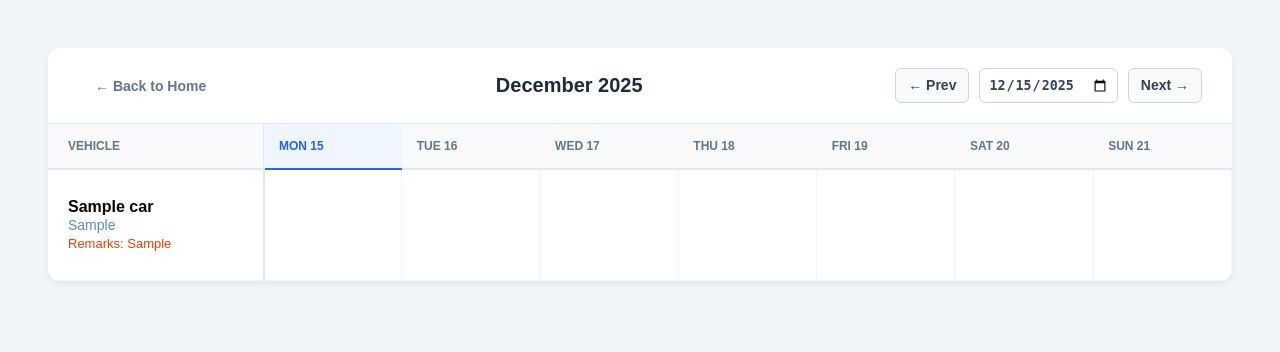
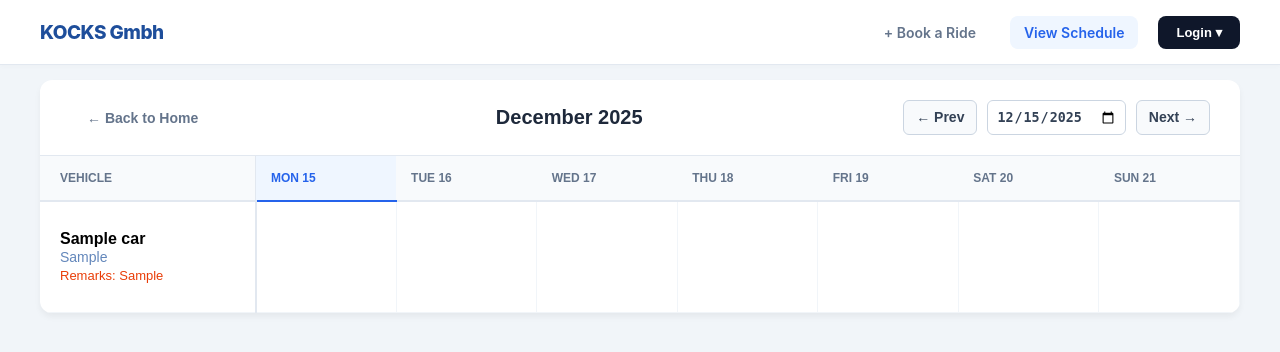
Before and after one commit to RohanDarjii/carpooling-main, a Django app: page /calender/ in a window 1280 px wide. Shown: the top 352 px of the page. Run offline with Django 5.2, Linux system fonts and the light colour scheme; tables that the repository leaves empty hold one stand-in row (values such as "Sample post").

Commit message:
with navbar

```diff
--- a/carpooling-main/calender/templates/calender/calender.html
+++ b/carpooling-main/calender/templates/calender/calender.html
@@ -3,117 +3,13 @@
 <head>
     <meta charset="UTF-8">
     <title>Booking Schedule</title>
+    {% load static %}
     <style>
-        /* --- GLOBAL STYLES --- */
-        body { background: #f1f5f9; font-family: sans-serif; padding: 40px; }
-        .container { background: white; border-radius: 12px; box-shadow: 0 4px 6px rgba(0,0,0,0.05); overflow: hidden; }
-
-        /* HEADER */
-        .header { padding: 20px 30px; display: flex; justify-content: space-between; align-items: center; border-bottom: 1px solid #e2e8f0; }
-        .title { font-size: 20px; font-weight: 800; color: #1e293b; }
-        .nav-group { display: flex; gap: 10px; }
-        .btn-nav { text-decoration: none; padding: 8px 12px; background: #f8fafc; border: 1px solid #cbd5e1; border-radius: 6px; color: #334155; font-weight: 600; font-size: 14px; }
-        .nav-input { padding: 8px; border: 1px solid #cbd5e1; border-radius: 6px; color: #334155; font-weight: 700; }
-
-        /* TABLE */
-        table { width: 100%; border-collapse: collapse; table-layout: fixed; }
-        th { text-align: left; padding: 15px; background: #f8fafc; border-bottom: 2px solid #e2e8f0; color: #64748b; font-size: 12px; text-transform: uppercase; }
-        .col-car { width: 180px; padding-left: 20px; border-right: 1px solid #e2e8f0; }
-        .today-header { color: #2563eb; background: #eff6ff; border-bottom-color: #2563eb; }
-
-        td { padding: 0; border-bottom: 1px solid #f1f5f9; border-right: 1px solid #f1f5f9; height: 80px; vertical-align: top; }
-        .car-cell { padding: 15px 20px; vertical-align: middle; border-right: 2px solid #e2e8f0; }
-        .car-name { font-weight: 700; display: block; }
-        .car-plate { font-size: 14px; color: #6387bbff; }
-        .car-remarks { font-size: 13px; color: rgba(233, 61, 8, 1); }
-
-        /* --- THE LOGIC CSS: VISUAL CHIPS --- */
-        .day-wrapper { padding: 6px 0; } /* Wrapper to add vertical spacing */
-
-        .booking-chip {
-            height: 42px;
-            font-size: 11px;
-            display: flex;
-            flex-direction: column;
-            justify-content: center;
-            padding: 0 8px;
-            margin-bottom: 4px;
-            color: #1e3a8a;
-            position: relative;
-            background: #dbeafe; /* Light Blue Base */
-        }
-
-        /* CASE 1: Single Day (Rounded All) */
-        .chip-single {
-            margin: 0 6px;
-            margin-top: 3px;
-            border-radius: 6px;
-            border-left: 3px solid #2563eb;
-        }
-
-        /* CASE 2: Start of Multi-Day (Round Left, Flat Right) */
-        .chip-start {
-            margin-left: 6px;
-            margin-right: -1px; /* Overlap border */
-            margin-top: 3px;
-            border-top-left-radius: 6px;
-            border-bottom-left-radius: 6px;
-            border-left: 3px solid #2563eb;
-            z-index: 2;
-        }
-
-        /* CASE 3: Middle (Flat All, Lighter) */
-        .chip-middle {
-            margin-left: -1px;
-            margin-right: -1px;
-            margin-top: 3px;
-            background: #eff6ff; /* Lighter blue */
-            opacity: 0.8;
-            z-index: 1;
-        }
-        /* Dotted line to show continuation */
-        .chip-middle::after {
-            content: "••••";
-            position: absolute; width: 100%; text-align: center;
-            color: #93c5fd; letter-spacing: 2px; font-size: 10px; left:0;
-        }
-
-        /* CASE 4: End of Multi-Day (Flat Left, Round Right) */
-        .chip-end {
-            margin-left: -1px;
-            margin-right: 6px;
-            margin-top: 3px;
-            border-top-right-radius: 6px;
-            border-bottom-right-radius: 6px;
-            background: #dbeafe;
-        }
-
-        .time-text { font-weight: 800; white-space: nowrap; }
-        .dest-text { color: #2563eb; white-space: nowrap; overflow: hidden; text-overflow: ellipsis; }
-        /* Add inside <style> tag */
-
-        .btn-back {
-            text-decoration: none;
-            color: #64748b;         /* Muted slate color */
-            font-weight: 600;
-            font-size: 14px;
-            padding: 8px 16px;
-            border-radius: 6px;
-            background: transparent;
-            border: 1px solid transparent;
-            transition: all 0.2s;
-            margin-right: 20px;     /* Space between button and Month Title */
-        }
-
-        .btn-back:hover {
-            background: #e2e8f0;    /* Light grey hover */
-            color: #1e293b;         /* Dark text on hover */
-            border-color: #cbd5e1;
-        }
+        @import url("{% static 'calender.css' %}");
     </style>
 </head>
 <body>
-
+{% include 'home/navbar.html' %}
 <div class="container">
     <div class="header">
         <a href="{% url 'home' %}" class="btn-back">
--- /dev/null
+++ b/carpooling-main/home/static/calender.css
@@ -0,0 +1,106 @@
+/* --- GLOBAL STYLES --- */
+        body { background: #f1f5f9; font-family: sans-serif; padding: 40px; }
+        .container { background: white; border-radius: 12px; box-shadow: 0 4px 6px rgba(0,0,0,0.05); overflow: hidden; }
+
+        /* HEADER */
+        .header { padding: 20px 30px; display: flex; justify-content: space-between; align-items: center; border-bottom: 1px solid #e2e8f0; }
+        .title { font-size: 20px; font-weight: 800; color: #1e293b; }
+        .nav-group { display: flex; gap: 10px; }
+        .btn-nav { text-decoration: none; padding: 8px 12px; background: #f8fafc; border: 1px solid #cbd5e1; border-radius: 6px; color: #334155; font-weight: 600; font-size: 14px; }
+        .nav-input { padding: 8px; border: 1px solid #cbd5e1; border-radius: 6px; color: #334155; font-weight: 700; }
+
+        /* TABLE */
+        table { width: 100%; border-collapse: collapse; table-layout: fixed; }
+        th { text-align: left; padding: 15px; background: #f8fafc; border-bottom: 2px solid #e2e8f0; color: #64748b; font-size: 12px; text-transform: uppercase; }
+        .col-car { width: 180px; padding-left: 20px; border-right: 1px solid #e2e8f0; }
+        .today-header { color: #2563eb; background: #eff6ff; border-bottom-color: #2563eb; }
+
+        td { padding: 0; border-bottom: 1px solid #f1f5f9; border-right: 1px solid #f1f5f9; height: 80px; vertical-align: top; }
+        .car-cell { padding: 15px 20px; vertical-align: middle; border-right: 2px solid #e2e8f0; }
+        .car-name { font-weight: 700; display: block; }
+        .car-plate { font-size: 14px; color: #6387bbff; }
+        .car-remarks { font-size: 13px; color: rgba(233, 61, 8, 1); }
+
+        /* --- THE LOGIC CSS: VISUAL CHIPS --- */
+        .day-wrapper { padding: 6px 0; } /* Wrapper to add vertical spacing */
+
+        .booking-chip {
+            height: 42px;
+            font-size: 11px;
+            display: flex;
+            flex-direction: column;
+            justify-content: center;
+            padding: 0 8px;
+            margin-bottom: 4px;
+            color: #1e3a8a;
+            position: relative;
+            background: #dbeafe; /* Light Blue Base */
+        }
+
+        /* CASE 1: Single Day (Rounded All) */
+        .chip-single {
+            margin: 0 6px;
+            margin-top: 3px;
+            border-radius: 6px;
+            border-left: 3px solid #2563eb;
+        }
+
+        /* CASE 2: Start of Multi-Day (Round Left, Flat Right) */
+        .chip-start {
+            margin-left: 6px;
+            margin-right: -1px; /* Overlap border */
+            margin-top: 3px;
+            border-top-left-radius: 6px;
+            border-bottom-left-radius: 6px;
+            border-left: 3px solid #2563eb;
+            z-index: 2;
+        }
+
+        /* CASE 3: Middle (Flat All, Lighter) */
+        .chip-middle {
+            margin-left: -1px;
+            margin-right: -1px;
+            margin-top: 3px;
+            background: #eff6ff; /* Lighter blue */
+            opacity: 0.8;
+            z-index: 1;
+        }
+        /* Dotted line to show continuation */
+        .chip-middle::after {
+            content: "••••";
+            position: absolute; width: 100%; text-align: center;
+            color: #93c5fd; letter-spacing: 2px; font-size: 10px; left:0;
+        }
+
+        /* CASE 4: End of Multi-Day (Flat Left, Round Right) */
+        .chip-end {
+            margin-left: -1px;
+            margin-right: 6px;
+            margin-top: 3px;
+            border-top-right-radius: 6px;
+            border-bottom-right-radius: 6px;
+            background: #dbeafe;
+        }
+
+        .time-text { font-weight: 800; white-space: nowrap; }
+        .dest-text { color: #2563eb; white-space: nowrap; overflow: hidden; text-overflow: ellipsis; }
+        /* Add inside <style> tag */
+
+        .btn-back {
+            text-decoration: none;
+            color: #64748b;         /* Muted slate color */
+            font-weight: 600;
+            font-size: 14px;
+            padding: 8px 16px;
+            border-radius: 6px;
+            background: transparent;
+            border: 1px solid transparent;
+            transition: all 0.2s;
+            margin-right: 20px;     /* Space between button and Month Title */
+        }
+
+        .btn-back:hover {
+            background: #e2e8f0;    /* Light grey hover */
+            color: #1e293b;         /* Dark text on hover */
+            border-color: #cbd5e1;
+        }
--- /dev/null
+++ b/carpooling-main/home/static/navbar.css
@@ -0,0 +1,131 @@
+    body{
+        padding-top: 80px;
+        margin: 0;
+    }
+
+    /* 2. The Fixed Top Bar Container */
+    .navbar {
+        position: fixed;
+        top: 0;
+        left: 0;
+        width: 100%;
+        height: 65px;
+        background: #ffffff;
+        border-bottom: 1px solid #e2e8f0;
+        display: flex;
+        justify-content: space-between;
+        align-items: center;
+        padding: 0 40px;
+        box-sizing: border-box; /* Ensures padding counts inside width */
+        z-index: 1000; /* Stays on top of everything */
+        box-shadow: 0 2px 4px rgba(0,0,0,0.02);
+        font-family: -apple-system, BlinkMacSystemFont, "Segoe UI", Roboto, Helvetica, Arial, sans-serif;
+    }
+
+    /* 3. Brand / Logo */
+    .nav-brand span {
+        font-size: 19px;
+        font-weight: 800;
+        color: #1e4e9b;
+        letter-spacing: -0.5px;
+    }
+    /* 4. Links Container */
+    .nav-links {
+        display: flex;
+        gap: 20px;
+        align-items: center;
+    }
+
+    /* 5. Navigation Items */
+    .nav-item {
+        text-decoration: none;
+        color: #64748b;
+        font-weight: 600;
+        font-size: 14px;
+        padding: 8px 14px;
+        border-radius: 8px;
+        transition: all 0.2s ease;
+    }
+
+    .nav-item:hover {
+        background: #f8fafc;
+        color: #0f172a;
+    }
+
+    /* Active State (Blue Highlight) */
+    .nav-item.active {
+        color: #2563eb;
+        background: #eff6ff;
+    }
+
+    /* 6. User / Login Buttons */
+    .btn-login, .btn-user {
+        background: #0f172a;
+        color: white;
+        padding: 9px 18px;
+        border-radius: 8px;
+        text-decoration: none;
+        font-size: 13px;
+        font-weight: 600;
+        border: none;
+        cursor: pointer;
+        display: inline-flex;
+        align-items: center;
+        gap: 6px;
+        transition: background 0.3s;
+    }
+
+    .btn-login:hover, .btn-user:hover {
+        background: #334155;
+    }
+
+    /* 7. Dropdown Menu Styles */
+    .dropdown {
+        position: relative;
+        display: inline-block;
+    }
+
+    .dropdown-content {
+        display: none;
+        position: absolute;
+        right: 0;
+        top: 100%;
+        margin-top:3px;
+        background-color: white;
+        min-width: 160px;
+        box-shadow: 0 10px 30px rgba(0,0,0,0.12);
+        border: 1px solid #e2e8f0;
+        border-radius: 10px;
+        z-index: 2000;
+        overflow: visible; /* Important for the bridge to work */
+
+        /* 4. SLOW TRANSITION (The Magic Part) */
+        transition: all 0.10s ease;
+    }
+
+    /* Show dropdown on hover */
+    .dropdown:hover .dropdown-content {
+        display: block;
+    }
+
+    /* Dropdown Links */
+    .dropdown-content a {
+        color: #475569;
+        padding: 12px 16px;
+        text-decoration: none;
+        display: block;
+        font-size: 13px;
+        font-weight: 500;
+        border-bottom: 1px solid #f1f5f9;
+        transition: background 0.10s;
+    }
+
+    .dropdown-content a:last-child {
+        border-bottom: none;
+    }
+
+    .dropdown-content a:hover {
+        background-color: #f8fafc;
+        color: #1e293b;
+        padding-left: 20px; /* Slide effect */
+    }
--- a/carpooling-main/home/templates/home/home.html
+++ b/carpooling-main/home/templates/home/home.html
@@ -7,7 +7,7 @@
     <link rel="stylesheet" href="{% static 'style.css' %}">
 </head>
 <body>
-
+{% include 'home/navbar.html' %}
     <div class="card">
         <div class="card-header">
             <div>
--- /dev/null
+++ b/carpooling-main/home/templates/home/navbar.html
@@ -0,0 +1,49 @@
+
+<!DOCTYPE html>
+<html lang="en">
+<head>
+    <meta charset="UTF-8">
+    <title>Document</title>
+    {% load static %}
+    <link rel="stylesheet" href="{% static 'navbar.css' %}">
+</head>
+<body>
+    <nav class="navbar">
+        <div class="nav-brand">
+            <span>KOCKS Gmbh</span>
+        </div>
+
+        <div class="nav-links">
+
+            <a href="{% url 'home' %}" class="nav-item {% if request.resolver_match.url_name == 'home' %}active{% endif %}">
+                + Book a Ride
+            </a>
+
+            <a href="{% url 'calender_view' %}" class="nav-item {% if request.resolver_match.url_name == 'calender_view' %}active{% endif %}">
+                View Schedule
+            </a>
+
+            {% if user.is_authenticated %}
+                <div class="dropdown">
+                    <button class="btn-user">
+                        {{ user.username }} ▾
+                    </button>
+                    <div class="dropdown-content">
+                        <a href="/admin/">Admin Panel</a>
+                        <a href="/accounts/logout/">Logout</a>
+                    </div>
+                </div>
+            {% else %}
+                <div class="dropdown">
+                    <button class="btn-login">Login ▾</button>
+                    <div class="dropdown-content">
+                        <a href="/clientlogin">Client Login</a>
+                        <a href="/admin/login/">Admin Login</a>
+                    </div>
+                </div>
+            {% endif %}
+
+        </div>
+    </nav>
+</body>
+</html>
--- a/carpooling-main/home/templates/home/results.html
+++ b/carpooling-main/home/templates/home/results.html
@@ -7,7 +7,7 @@
     <link rel="stylesheet" href="{% static 'style.css' %}">
 </head>
 <body>
-
+{% include 'home/navbar.html' %}
 <div class="card-results">
     <div class="card-header">
         <div>
--- a/carpooling-main/home/templates/home/success.html
+++ b/carpooling-main/home/templates/home/success.html
@@ -7,7 +7,7 @@
     <link rel="stylesheet" href="{% static 'style.css' %}">
 </head>
 <body>
-
+{% include 'home/navbar.html' %}
     <div class="card text-center">
 
         <div class="success-icon">🎉</div>
```
